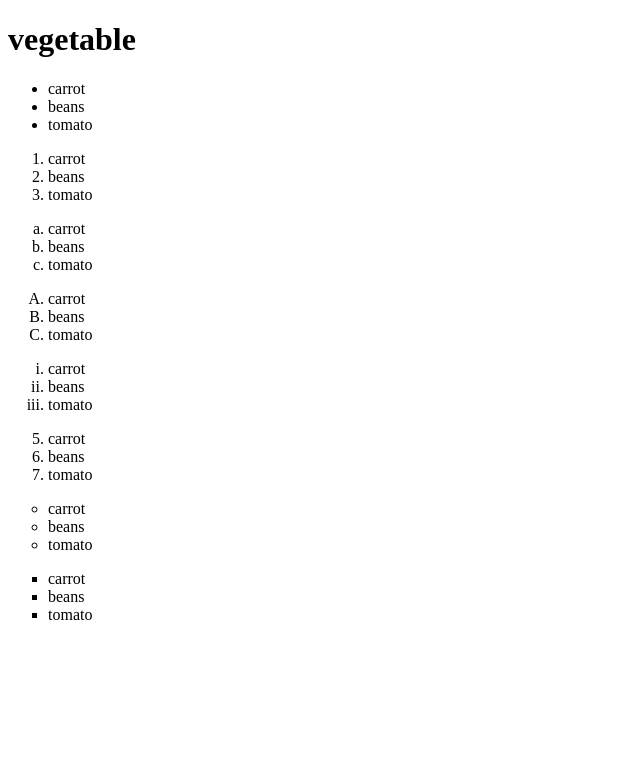
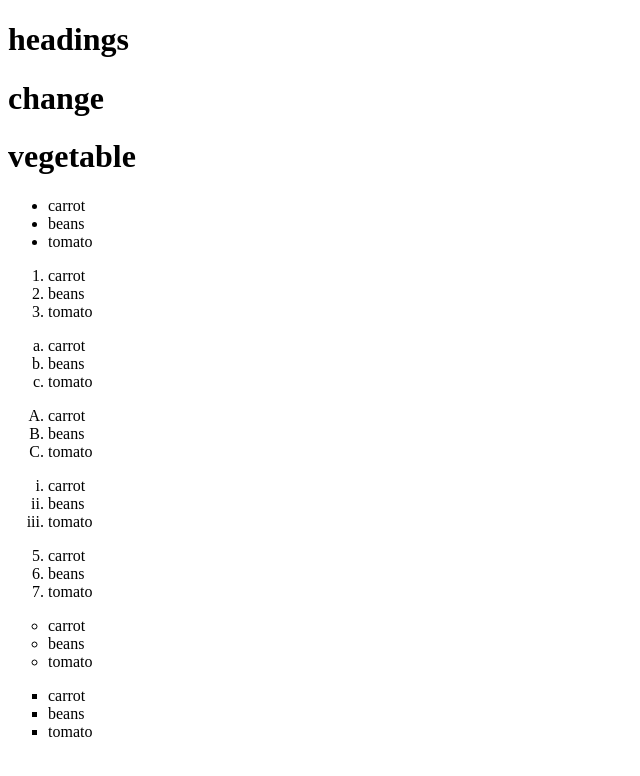
Before and after one commit to Jinu7871/text, a plain HTML site: page index.html in a window 1280 px wide. Shown: the whole page, without its empty margins (0-640 px from the left). Drawn offline with Linux system fonts and the light colour scheme.

Commit message:
heading added

```diff
--- a/index.html
+++ b/index.html
@@ -5,6 +5,8 @@
 </title>
 </head>
 <body>
+    <h1>headings</h1>
+    <h1>change</h1>
 <h1>vegetable</h1>
 <ul>
 <li>carrot</li>
```
